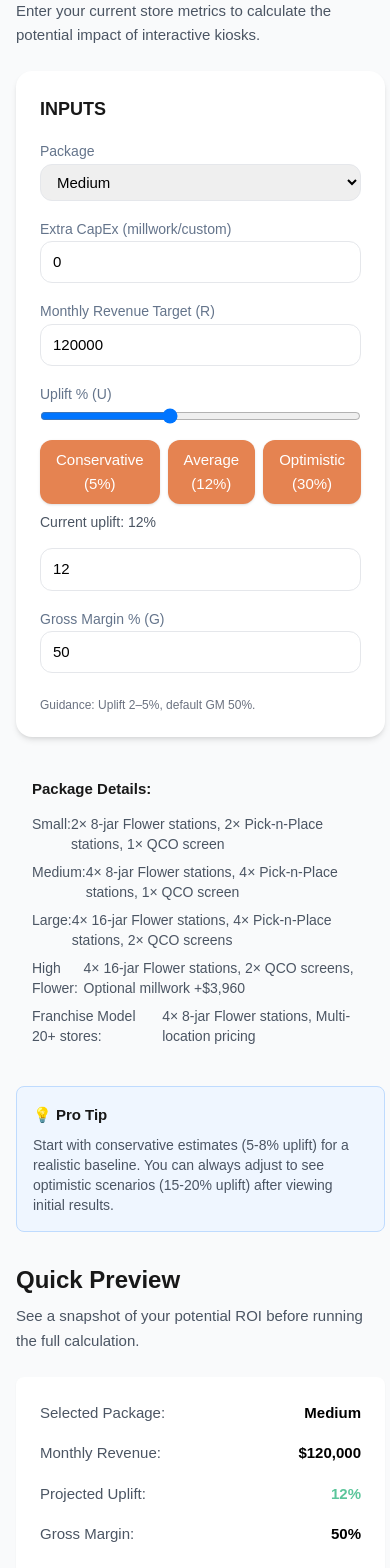
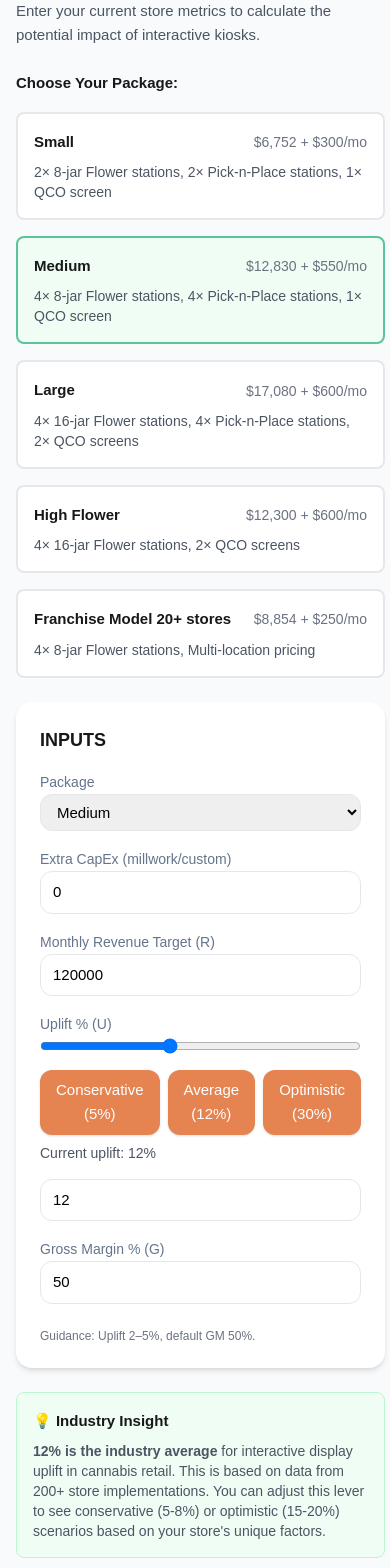
Before and after one commit to GgStardust/tpb-roi-public, a Next.js app: page /calculator in a window 390 px wide. Shown: the part 380-1948 px from the top of the page. Built offline with nearby package versions, Linux system fonts and the light colour scheme; a web font is replaced by a local one.

Commit message:
Improve package selection UX and fix brand colors

```diff
--- a/data/packages.json
+++ b/data/packages.json
@@ -2,6 +2,6 @@
   { "key": "Small", "capex": 6752, "monthly": 300, "includes": "2× 8-jar Flower stations, 2× Pick-n-Place stations, 1× QCO screen" },
   { "key": "Medium", "capex": 12830, "monthly": 550, "includes": "4× 8-jar Flower stations, 4× Pick-n-Place stations, 1× QCO screen" },
   { "key": "Large", "capex": 17080, "monthly": 600, "includes": "4× 16-jar Flower stations, 4× Pick-n-Place stations, 2× QCO screens" },
-  { "key": "High Flower", "capex": 12300, "monthly": 600, "includes": "4× 16-jar Flower stations, 2× QCO screens, Optional millwork +$3,960" },
+  { "key": "High Flower", "capex": 12300, "monthly": 600, "includes": "4× 16-jar Flower stations, 2× QCO screens" },
   { "key": "Franchise Model 20+ stores", "capex": 8854, "monthly": 250, "includes": "4× 8-jar Flower stations, Multi-location pricing" }
 ]
--- a/pages/calculator.tsx
+++ b/pages/calculator.tsx
@@ -56,6 +56,32 @@ export default function CalculatorPage() {
               </p>
             </div>
 
+            {/* Package Selection Cards */}
+            <div className="mb-6">
+              <h3 className="font-semibold text-tpb-dark mb-4">Choose Your Package:</h3>
+              <div className="grid md:grid-cols-2 lg:grid-cols-3 gap-4">
+                {packages.map((pkg) => (
+                  <div
+                    key={pkg.key}
+                    onClick={() => updateInput('pkgKey', pkg.key)}
+                    className={`p-4 rounded-lg border-2 cursor-pointer transition-all duration-200 ${
+                      inputs.pkgKey === pkg.key
+                        ? 'border-tpb-green bg-green-50'
+                        : 'border-gray-200 bg-white hover:border-tpb-green/50'
+                    }`}
+                  >
+                    <div className="flex items-center justify-between mb-2">
+                      <h4 className="font-semibold text-tpb-dark">{pkg.key}</h4>
+                      <div className="text-sm text-gray-500">
+                        ${pkg.capex.toLocaleString()} + ${pkg.monthly}/mo
+                      </div>
+                    </div>
+                    <p className="text-sm text-gray-600">{pkg.includes}</p>
+                  </div>
+                ))}
+              </div>
+            </div>
+
             <ROICalculator
               inputs={inputs}
               packages={packages}
@@ -63,24 +89,12 @@ export default function CalculatorPage() {
               mode="calculator"
             />
 
-            {/* Package Descriptions */}
-            <div className="bg-gray-50 rounded-lg p-4">
-              <h3 className="font-semibold text-tpb-dark mb-3">Package Details:</h3>
-              <div className="space-y-2 text-sm text-gray-600">
-                {packages.map((pkg) => (
-                  <div key={pkg.key} className="flex justify-between">
-                    <span className="font-medium">{pkg.key}:</span>
-                    <span>{pkg.includes}</span>
-                  </div>
-                ))}
-              </div>
-            </div>
-
-            <div className="bg-blue-50 border border-blue-200 rounded-lg p-4">
-              <h3 className="font-semibold text-tpb-dark mb-2">💡 Pro Tip</h3>
+            <div className="bg-green-50 border border-green-200 rounded-lg p-4">
+              <h3 className="font-semibold text-tpb-dark mb-2">💡 Industry Insight</h3>
               <p className="text-sm text-gray-600">
-                Start with conservative estimates (5-8% uplift) for a realistic baseline.
-                You can always adjust to see optimistic scenarios (15-20% uplift) after viewing initial results.
+                <strong>12% is the industry average</strong> for interactive display uplift in cannabis retail.
+                This is based on data from 200+ store implementations. You can adjust this lever to see
+                conservative (5-8%) or optimistic (15-20%) scenarios based on your store's unique factors.
               </p>
             </div>
           </div>
--- a/pages/intro.tsx
+++ b/pages/intro.tsx
@@ -45,7 +45,7 @@ export default function IntroPage() {
           </div>
 
           <div className="text-center p-6 bg-white rounded-lg shadow-sm">
-            <div className="w-20 h-20 bg-tpb-blue rounded-full flex items-center justify-center mx-auto mb-4">
+            <div className="w-20 h-20 bg-tpb-slate rounded-full flex items-center justify-center mx-auto mb-4">
               <span className="text-2xl font-bold text-white">300%+</span>
             </div>
             <h3 className="text-lg font-semibold text-tpb-dark mb-2">Year-1 ROI</h3>
--- a/pages/results.tsx
+++ b/pages/results.tsx
@@ -92,8 +92,8 @@ export default function ResultsPage() {
           </div>
 
           {/* Monthly Net Increase */}
-          <div className="bg-white rounded-lg shadow-sm p-6 text-center border-l-4 border-tpb-blue">
-            <div className="text-3xl font-bold text-tpb-blue mb-2">
+          <div className="bg-white rounded-lg shadow-sm p-6 text-center border-l-4 border-tpb-orange">
+            <div className="text-3xl font-bold text-tpb-orange mb-2">
               ${result.monthlyNet.toLocaleString()}
             </div>
             <div className="text-sm text-gray-600 mb-1">Monthly Net Increase</div>
@@ -101,8 +101,8 @@ export default function ResultsPage() {
           </div>
 
           {/* Year-1 ROI */}
-          <div className="bg-white rounded-lg shadow-sm p-6 text-center border-l-4 border-tpb-orange">
-            <div className="text-3xl font-bold text-tpb-orange mb-2">
+          <div className="bg-white rounded-lg shadow-sm p-6 text-center border-l-4 border-tpb-slate">
+            <div className="text-3xl font-bold text-tpb-slate mb-2">
               {result.year1Roi ? `${(result.year1Roi * 100).toFixed(0)}%` : "N/A"}
             </div>
             <div className="text-sm text-gray-600 mb-1">Year-1 ROI</div>
@@ -110,8 +110,8 @@ export default function ResultsPage() {
           </div>
 
           {/* 3-Year Total */}
-          <div className="bg-white rounded-lg shadow-sm p-6 text-center border-l-4 border-tpb-slate">
-            <div className="text-3xl font-bold text-tpb-slate mb-2">
+          <div className="bg-white rounded-lg shadow-sm p-6 text-center border-l-4 border-tpb-green">
+            <div className="text-3xl font-bold text-tpb-green mb-2">
               ${result.cumulative3Year.toLocaleString()}
             </div>
             <div className="text-sm text-gray-600 mb-1">3-Year Total</div>
```
